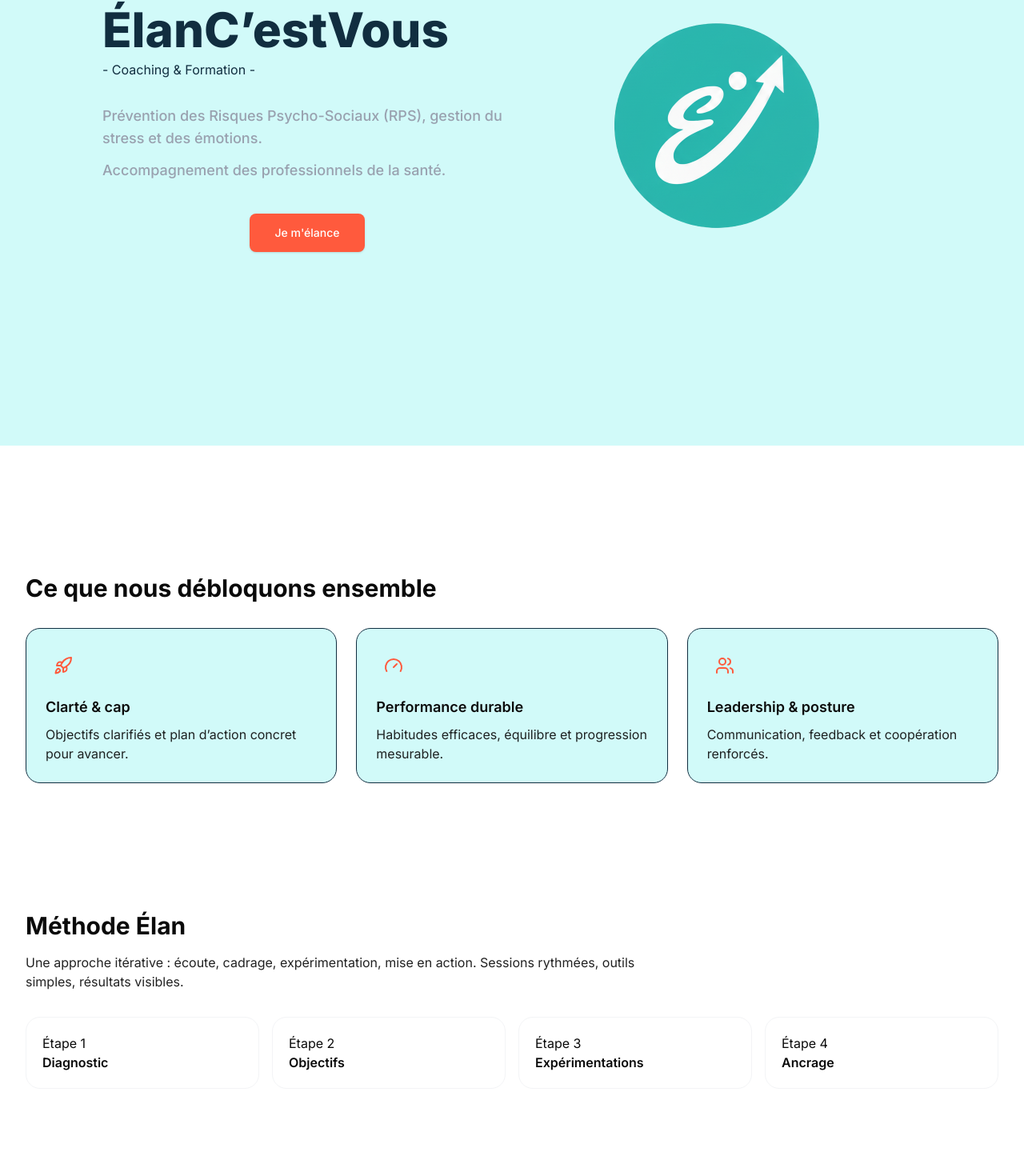
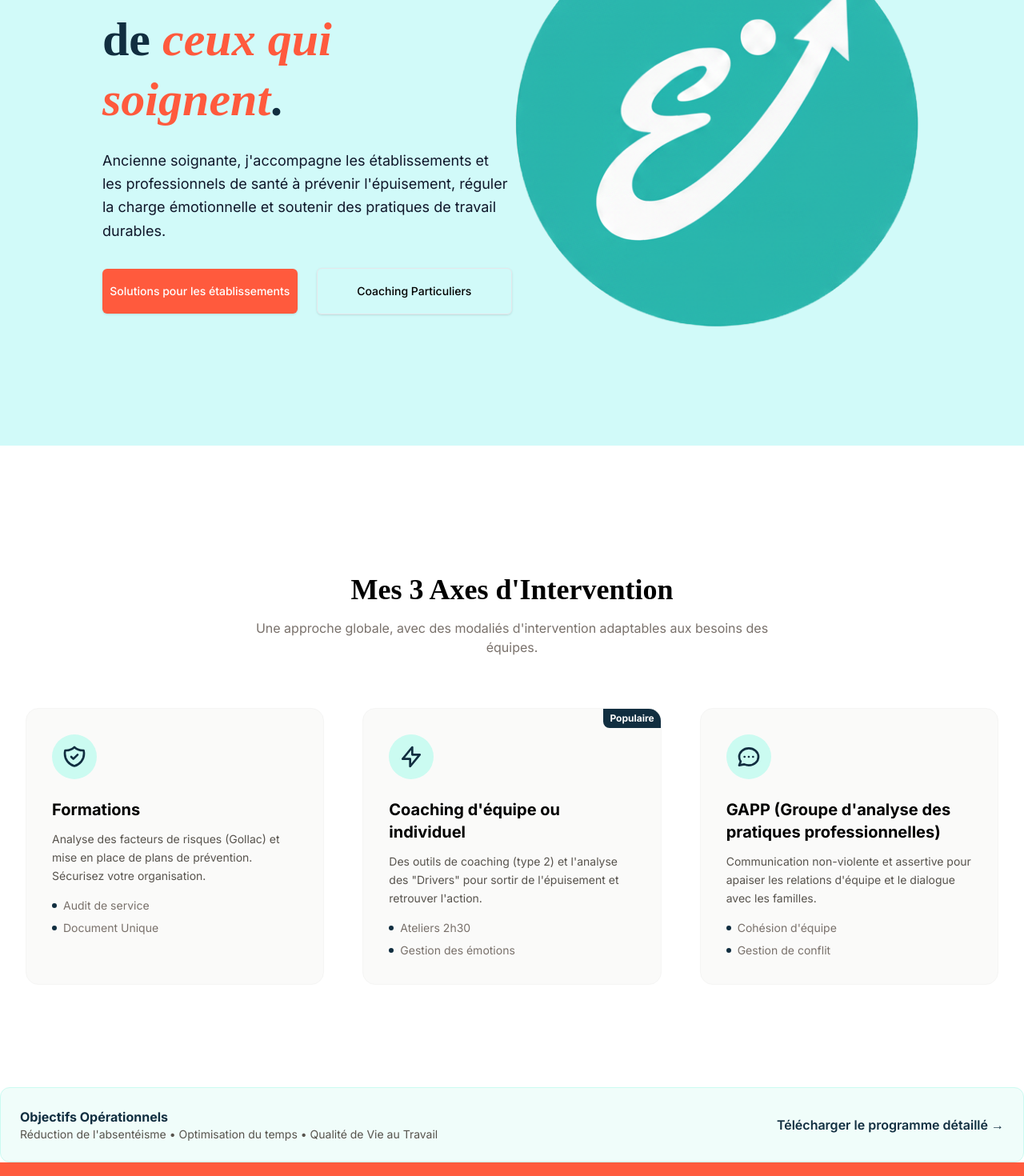
Before and after one commit to thacac/elancestvous, a Next.js app: page / in a window 1280 px wide. Shown: the part 240-1710 px from the top of the page at 80% size. Built offline with nearby package versions, Linux system fonts and the light colour scheme.

Commit message:
on continue la mise en page

```diff
--- a/app/globals.css
+++ b/app/globals.css
@@ -13,28 +13,8 @@
   }
 }
 
-/* @plugin "daisyui/theme" {
-  name: "elancestvous";
-  default: true;
-  prefersdark: false;
-  color-scheme: light;
-  --color-primary: #112e40;
-  --color-secondary: #0F172A;
-  --color-accent: #FF5A3D;
-  --color-neutral: #1F2937;
-  --color-base-100: #FFFFFF;
-  --color-info: #38BDF8;
-  --color-success: #22C55E;
-  --color-warning: #F59E0B;
-  --color-error: #EF4444;
-  --color-brand-dark: #112e40;
-  --color-brand-light: #f1f5f9;
-  --color-brand-pastel: "#d1faf9";
-  --font-sans: Inter, system-ui, Segoe UI, Roboto, Arial, sans-serif;
-} */
-
 :root {
-  --header: var(--color-brand-pastel);
+  /* --header: var(--color-brand-pastel);
   --radius: 0.625rem;
   --background: oklch(1 0 0);
   --foreground: oklch(0.145 0 0);
@@ -42,33 +22,16 @@
   --card-foreground: oklch(0.145 0 0);
   --popover: oklch(1 0 0);
   --popover-foreground: oklch(0.145 0 0);
-  --primary: #112e40;
   --primary-foreground: oklch(0.985 0 0);
   --secondary: oklch(0.97 0 0);
   --secondary-foreground: oklch(0.205 0 0);
   --muted: oklch(0.97 0 0);
   --muted-foreground: oklch(0.556 0 0);
-  --accent: #FF5A3D;
   --accent-foreground: #f1f5f9;
-  --destructive: oklch(0.577 0.245 27.325);
-  --border: oklch(0.922 0 0);
-  --input: oklch(0.922 0 0);
-  --ring: oklch(0.708 0 0);
-  --chart-1: oklch(0.646 0.222 41.116);
-  --chart-2: oklch(0.6 0.118 184.704);
-  --chart-3: oklch(0.398 0.07 227.392);
-  --chart-4: oklch(0.828 0.189 84.429);
-  --chart-5: oklch(0.769 0.188 70.08);
-  --sidebar: oklch(0.985 0 0);
-  --sidebar-foreground: oklch(0.145 0 0);
-  --sidebar-primary: oklch(0.205 0 0);
-  --sidebar-primary-foreground: oklch(0.985 0 0);
-  --sidebar-accent: oklch(0.97 0 0);
-  --sidebar-accent-foreground: oklch(0.205 0 0);
-  --sidebar-border: oklch(0.922 0 0);
-  --sidebar-ring: oklch(0.708 0 0);
+  --destructive: oklch(0.577 0.245 27.325); */
+  /* --input: oklch(0.922 0 0);
+  --ring: oklch(0.708 0 0); */
   /* Personnal vars */
-  --color-brand-pastel: #d1faf9;
 }
 
 .hero {
@@ -82,46 +45,24 @@
   @apply px-4 sm:px-6 lg:px-8 mx-auto max-w-7xl;
 }
 
-
-@theme inline {
-  --radius-sm: calc(var(--radius) - 4px);
-  --radius-md: calc(var(--radius) - 2px);
-  --radius-lg: var(--radius);
-  --radius-xl: calc(var(--radius) + 4px);
-  --radius-2xl: calc(var(--radius) + 8px);
-  --radius-3xl: calc(var(--radius) + 12px);
-  --radius-4xl: calc(var(--radius) + 16px);
-  --color-background: var(--background);
-  --color-foreground: var(--foreground);
-  --color-card: var(--card);
-  --color-card-foreground: var(--card-foreground);
-  --color-popover: var(--popover);
-  --color-popover-foreground: var(--popover-foreground);
-  --color-primary: var(--primary);
-  --color-primary-foreground: var(--primary-foreground);
-  --color-secondary: var(--secondary);
-  --color-secondary-foreground: var(--secondary-foreground);
-  --color-muted: var(--muted);
-  --color-muted-foreground: var(--muted-foreground);
-  --color-accent: var(--accent);
-  --color-accent-foreground: var(--accent-foreground);
-  --color-destructive: var(--destructive);
-  --color-border: var(--border);
-  --color-input: var(--input);
-  --color-ring: var(--ring);
-  --color-chart-1: var(--chart-1);
-  --color-chart-2: var(--chart-2);
-  --color-chart-3: var(--chart-3);
-  --color-chart-4: var(--chart-4);
-  --color-chart-5: var(--chart-5);
-  --color-sidebar: var(--sidebar);
-  --color-sidebar-foreground: var(--sidebar-foreground);
-  --color-sidebar-primary: var(--sidebar-primary);
-  --color-sidebar-primary-foreground: var(--sidebar-primary-foreground);
-  --color-sidebar-accent: var(--sidebar-accent);
-  --color-sidebar-accent-foreground: var(--sidebar-accent-foreground);
-  --color-sidebar-border: var(--sidebar-border);
-  --color-sidebar-ring: var(--sidebar-ring);
+@theme {
+  --font-sans: 'Inter', sans-serif;
+  --font-serif: 'Playfair Display', serif;
+  --foreground: oklch(0.145 0 0);
+  --border: oklch(0.922 0 0);
+  --input: oklch(0.922 0 0);
+  --ring: oklch(0.708 0 0);
+  /* Personnal vars */
+  --color-primary: #112e40;
+  --color-primary-foreground: oklch(0.985 0 0);
+  --color-secondary: #0F172A;
+  --color-secondary-foreground: oklch(0.205 0 0);
+  --color-accent: #FF5A3D;
+  --color-accent-foreground: #f1f5f9;
+  --color-muted: #93999b98;
+  --color-muted-foreground: oklch(0.556 0 0);
+  --color-pastel: #d1faf9;
+  --color-logo: #29b5ad;
 }
 
 .dark {
@@ -143,26 +84,14 @@
   --border: oklch(1 0 0 / 10%);
   --input: oklch(1 0 0 / 15%);
   --ring: oklch(0.556 0 0);
-  --chart-1: oklch(0.488 0.243 264.376);
-  --chart-2: oklch(0.696 0.17 162.48);
-  --chart-3: oklch(0.769 0.188 70.08);
-  --chart-4: oklch(0.627 0.265 303.9);
-  --chart-5: oklch(0.645 0.246 16.439);
   --sidebar: oklch(0.205 0 0);
-  --sidebar-foreground: oklch(0.985 0 0);
-  --sidebar-primary: oklch(0.488 0.243 264.376);
-  --sidebar-primary-foreground: oklch(0.985 0 0);
-  --sidebar-accent: oklch(0.269 0 0);
-  --sidebar-accent-foreground: oklch(0.985 0 0);
-  --sidebar-border: oklch(1 0 0 / 10%);
-  --sidebar-ring: oklch(0.556 0 0);
 }
 
-@layer base {
+/* @layer base {
   * {
     @apply border-border outline-ring/50;
   }
   body {
     @apply bg-background text-foreground;
   }
-}
+} */
--- a/app/page.tsx
+++ b/app/page.tsx
@@ -9,98 +9,128 @@ export default function Home() {
     <>
       {/* HERO */}
       <Hero />
-      {/* <section className="relative overflow-hidden">
-        <div className="absolute inset-0 bg-linear-to-b from-brand.light/60 to-white pointer-events-none" />
-        <div className="container-p py-20 lg:py-28 flex flex-col-reverse lg:flex-row items-center gap-12">
-          <div className="max-w-2xl">
-            <div className="inline-flex items-center gap-2 px-3 py-1 rounded-full bg-brand.primary/10 text-brand-dark text-sm mb-5">
-              <span className="w-2 h-2 rounded-full bg-brand.accent animate-pulse" />
-              Accélérez votre impact
+      {/* AXES */}
+      <section id="axes-de-travail" className="py-20 bg-white relative">
+        <div className="max-w-7xl mx-auto px-4 sm:px-6 lg:px-8">
+          <div className="text-center mb-16">
+            <p className="text-3xl font-serif font-bold text-dark sm:text-4xl mb-4">
+              Mes 3 Axes d'Intervention
+            </p>
+            <h2 className="text-stone-500 max-w-2xl mx-auto">
+              Une approche globale, avec des modaliés d'intervention adaptables
+              aux besoins des équipes.
+            </h2>
+          </div>
+          <div className="grid grid-cols-1 md:grid-cols-3 gap-8 lg:gap-12">
+            <div className="group bg-stone-50 p-8 rounded-2xl border border-stone-100 hover:shadow-xl transition duration-300">
+              <div className="w-14 h-14 bg-teal-100 rounded-full flex items-center justify-center text-primary mb-6 group-hover:bg-primary group-hover:text-white transition">
+                <svg
+                  className="w-8 h-8"
+                  fill="none"
+                  stroke="currentColor"
+                  viewBox="0 0 24 24"
+                >
+                  <path
+                    strokeLinecap="round"
+                    strokeLinejoin="round"
+                    strokeWidth="2"
+                    d="M9 12l2 2 4-4m5.618-4.016A11.955 11.955 0 0112 2.944a11.955 11.955 0 01-8.618 3.04A12.02 12.02 0 003 9c0 5.591 3.824 10.29 9 11.622 5.176-1.332 9-6.03 9-11.622 0-1.042-.133-2.052-.382-3.016z"
+                  ></path>
+                </svg>
+              </div>
+              <h3 className="text-xl font-bold text-dark mb-3">Formations</h3>
+              <p className="text-stone-600 mb-4 text-sm leading-relaxed">
+                Analyse des facteurs de risques (Gollac) et mise en place de
+                plans de prévention. Sécurisez votre organisation.
+              </p>
+              <ul className="text-sm text-stone-500 space-y-2">
+                <li className="flex items-center">
+                  <span className="w-1.5 h-1.5 bg-primary rounded-full mr-2"></span>
+                  Audit de service
+                </li>
+                <li className="flex items-center">
+                  <span className="w-1.5 h-1.5 bg-primary rounded-full mr-2"></span>
+                  Document Unique
+                </li>
+              </ul>
             </div>
-            <h1 className="text-4xl lg:text-6xl font-extrabold leading-tight">
-              ÉlanC’estVous
-              <span className="text-brand.accent"> — Coaching & Formation</span>
-            </h1>
-            <p className="mt-6 text-lg opacity-90">
-              J’aide les professionnels et les équipes à passer de l’intention à l’action
-              grâce à un accompagnement sur-mesure, pragmatique et humain.
-            </p>
-            <div className="mt-8 flex flex-wrap items-center gap-3">
-              <Link href="/contact" className="btn-brand">
-                Me contacter <ArrowRight size={18} />
-              </Link>
-              <Link href="/a-propos" className="btn rounded-2xl btn-ghost">
-                En savoir plus
-              </Link>
+
+            <div className="group bg-stone-50 p-8 rounded-2xl border border-stone-100 hover:shadow-xl transition duration-300 relative overflow-hidden">
+              <div className="absolute top-0 right-0 bg-primary text-white text-xs px-2 py-1 rounded-bl-lg font-bold">
+                Populaire
+              </div>
+              <div className="w-14 h-14 bg-teal-100 rounded-full flex items-center justify-center text-primary mb-6 group-hover:bg-primary group-hover:text-white transition">
+                <svg
+                  className="w-8 h-8"
+                  fill="none"
+                  stroke="currentColor"
+                  viewBox="0 0 24 24"
+                >
+                  <path
+                    strokeLinecap="round"
+                    strokeLinejoin="round"
+                    strokeWidth="2"
+                    d="M13 10V3L4 14h7v7l9-11h-7z"
+                  ></path>
+                </svg>
+              </div>
+              <h3 className="text-xl font-bold text-dark mb-3">
+                Coaching d'équipe ou individuel
+              </h3>
+              <p className="text-stone-600 mb-4 text-sm leading-relaxed">
+                Des outils de coaching (type 2) et l'analyse des "Drivers" pour
+                sortir de l'épuisement et retrouver l'action.
+              </p>
+              <ul className="text-sm text-stone-500 space-y-2">
+                <li className="flex items-center">
+                  <span className="w-1.5 h-1.5 bg-primary rounded-full mr-2"></span>
+                  Ateliers 2h30
+                </li>
+                <li className="flex items-center">
+                  <span className="w-1.5 h-1.5 bg-primary rounded-full mr-2"></span>
+                  Gestion des émotions
+                </li>
+              </ul>
+            </div>
+
+            <div className="group bg-stone-50 p-8 rounded-2xl border border-stone-100 hover:shadow-xl transition duration-300">
+              <div className="w-14 h-14 bg-teal-100 rounded-full flex items-center justify-center text-primary mb-6 group-hover:bg-primary group-hover:text-white transition">
+                <svg
+                  className="w-8 h-8"
+                  fill="none"
+                  stroke="currentColor"
+                  viewBox="0 0 24 24"
+                >
+                  <path
+                    strokeLinecap="round"
+                    strokeLinejoin="round"
+                    strokeWidth="2"
+                    d="M8 12h.01M12 12h.01M16 12h.01M21 12c0 4.418-4.03 8-9 8a9.863 9.863 0 01-4.255-.949L3 20l1.395-3.72C3.512 15.042 3 13.574 3 12c0-4.418 4.03-8 9-8s9 3.582 9 8z"
+                  ></path>
+                </svg>
+              </div>
+              <h3 className="text-xl font-bold text-dark mb-3">
+                GAPP (Groupe d'analyse des pratiques professionnelles)
+              </h3>
+              <p className="text-stone-600 mb-4 text-sm leading-relaxed">
+                Communication non-violente et assertive pour apaiser les
+                relations d'équipe et le dialogue avec les familles.
+              </p>
+              <ul className="text-sm text-stone-500 space-y-2">
+                <li className="flex items-center">
+                  <span className="w-1.5 h-1.5 bg-primary rounded-full mr-2"></span>
+                  Cohésion d'équipe
+                </li>
+                <li className="flex items-center">
+                  <span className="w-1.5 h-1.5 bg-primary rounded-full mr-2"></span>
+                  Gestion de conflit
+                </li>
+              </ul>
             </div>
           </div>
-          <div className="relative">
-            <div className="absolute -inset-6 -z-10 rounded-full blur-3xl opacity-30 bg-brand.primary" />
-            <Image src="/logo-elancestvous.jpg" width={360} height={360} alt="Logo ÉlanC’estVous" className="drop-shadow-xl" />
-          </div>
-        </div>
-      </section> */}
-
-      {/* VALEUR */}
-      <section className="container-p py-14 lg:py-20">
-        <h2 className="text-2xl lg:text-3xl font-bold mb-8">Ce que nous débloquons ensemble</h2>
-        <div className="grid sm:grid-cols-2 lg:grid-cols-3 gap-6">
-          <Card icon={<Rocket className="text-accent" />} title="Clarté & cap" text="Objectifs clarifiés et plan d’action concret pour avancer." />
-          <Card icon={<Gauge className="text-accent"/>} title="Performance durable" text="Habitudes efficaces, équilibre et progression mesurable." />
-          <Card icon={<Users className="text-accent"/>} title="Leadership & posture" text="Communication, feedback et coopération renforcés." />
         </div>
       </section>
-
-      {/* MÉTHODE */}
-      <section className="bg-brand.light">
-        <div className="container-p py-14 lg:py-20">
-          <h2 className="text-2xl lg:text-3xl font-bold mb-4">Méthode Élan</h2>
-          <p className="max-w-3xl opacity-90">
-            Une approche itérative : écoute, cadrage, expérimentation, mise en action.
-            Sessions rythmées, outils simples, résultats visibles.
-          </p>
-          <ul className="mt-8 grid gap-4 sm:grid-cols-2 lg:grid-cols-4">
-            {[
-              { n: 1, t: "Diagnostic" },
-              { n: 2, t: "Objectifs" },
-              { n: 3, t: "Expérimentations" },
-              { n: 4, t: "Ancrage" },
-            ].map((s) => (
-              <li key={s.n} className="p-5 rounded-2xl bg-white shadow-soft border border-gray-100">
-                <span className="mb-3">Étape {s.n}</span>
-                <p className="font-semibold">{s.t}</p>
-              </li>
-            ))}
-          </ul>
-        </div>
-      </section>
-
-      {/* PREUVE SOCIALE */}
-      <section className="container-p py-14 lg:py-20">
-        <h2 className="text-2xl lg:text-3xl font-bold mb-8">Ils/elles témoignent</h2>
-        <div className="grid md:grid-cols-2 gap-6">
-          {[1, 2].map((i) => (
-            <article key={i} className="p-6 rounded-2xl bg-white shadow-soft border border-gray-100">
-              <p className="italic">“Un accompagnement percutant qui m’a permis d’oser et d’avancer.”</p>
-              <p className="mt-3 font-semibold">— Client·e {i}</p>
-            </article>
-          ))}
-        </div>
-      </section>
-
       <CTA />
     </>
   );
 }
-
-function Card({ icon, title, text }: { icon: React.ReactNode; title: string; text: string }) {
-  return (
-    <div className="p-6 rounded-2xl bg-[#d1faf9] shadow-soft border border-primary">
-      <div className="w-11 h-11 rounded-xl grid place-items-center bg-brand.primary/15 mb-4">
-        {icon}
-      </div>
-      <h3 className="font-semibold text-lg">{title}</h3>
-      <p className="opacity-90 mt-2">{text}</p>
-    </div>
-  );
-}
--- a/components/CTA.tsx
+++ b/components/CTA.tsx
@@ -3,20 +3,20 @@ import Link from "next/link";
 export default function CTA() {
   return (
     <section className="relative">
-      <div className="container-p py-16">
-        <div className="rounded-3xl p-8 lg:p-12 bg-linear-to-br from-brand.primary to-brand.accent text-white shadow-soft">
-          <h3 className="text-2xl lg:text-3xl font-extrabold">Prêt·e à donner de l’élan ?</h3>
-          <p className="mt-3 opacity-95 max-w-3xl">Planifions un échange pour clarifier vos enjeux et tracer la prochaine étape.</p>
-          <div className="mt-6 flex flex-wrap gap-3">
-            <Link href="/contact" className="rounded-2xl bg-white text-brand-dark border-none">
-              Discuter de votre besoin
-            </Link>
-            <Link href="/a-propos" className="rounded-2xl">
-              Ma démarche
-            </Link>
+      <div className="mt-12 p-6 bg-teal-50 rounded-xl border border-teal-100 flex flex-col md:flex-row items-center justify-between">
+            <div className="mb-4 md:mb-0">
+              <h4 className="font-bold text-primary">
+                Objectifs Opérationnels
+              </h4>
+              <p className="text-sm text-stone-600">
+                Réduction de l'absentéisme • Optimisation du temps • Qualité de
+                Vie au Travail
+              </p>
+            </div>
+            <button className="text-primary font-semibold hover:underline">
+              Télécharger le programme détaillé →
+            </button>
           </div>
-        </div>
-      </div>
     </section>
   );
 }
--- a/components/home/Hero.tsx
+++ b/components/home/Hero.tsx
@@ -1,37 +1,66 @@
 "use client";
 
+import { buttonVariants } from "@/components/ui/button";
 import Image from "next/image";
 import Link from "next/link";
-import { buttonVariants } from "@/components/ui/button";
 
 export default function Hero() {
   return (
-    <section className="hero flex items-center">
-      <div className="flex flex-col md:flex-row justify-between items-center mx-auto max-w-5xl">
-        <div className="order-last flex-1 flex flex-col justify-center text-center md:order-first md:text-left">
-          <h1 className="text-4xl lg:text-6xl font-extrabold leading-tight text-primary">
-            ÉlanC’estVous
+    <section className="relative bg-pastel flex flex-col md:flex-row md:items-center px-6 min-h-screen h-fit -top-20 pb-10 md:pb-0">
+      <div className="bg-light flex flex-col lg:flex-row justify-between items-center mx-auto max-w-5xl">
+        <div className="order-last flex-1 flex flex-col justify-center text-center md:my-0 lg:order-first md:text-left">
+          <span className="inline-block py-1 px-3 rounded-full bg-muted text-primary text-[0.65rem] font-semibold mb-6 tracking-wide uppercase w-fit mx-auto md:mx-0">
+            Santé au travail & Performance Humaine
+          </span>
+          <h1 className="text-5xl lg:text-6xl font-serif font-bold text-primary leading-tight mb-6">
+            Préserver la santé de&nbsp;
+            <span className="text-accent italic">ceux qui soignent</span>.
           </h1>
-          <h2 className="text-primary te"> - Coaching & Formation -</h2>
-          <p className="mt-8 text-lg font-medium text-pretty text-gray-400 px-8 md:px-0">
-            Prévention des Risques Psycho-Sociaux (RPS), gestion du stress et des émotions.
+          <p className="text-lg text-secondary leading-relaxed max-w-2xl">
+            Ancienne soignante, j'accompagne les établissements et les
+            professionnels de santé à prévenir l'épuisement, réguler la charge
+            émotionnelle et soutenir des pratiques de travail durables.
           </p>
-          <p className="mt-3 text-lg font-medium text-pretty text-gray-400 px-8 md:px-0">
-            Accompagnement des professionnels de la santé.
-          </p>
-          <div className="mt-10 flex items-center justify-center gap-x-6">
-            <Link  href="#" className={buttonVariants({ variant:"accent", size: "lg" })}>
-              Je m&#39;élance
+          {/* <h2 className="text-primary te"> - Coaching & Formation -</h2> */}
+          {/* <p className="mt-8 text-lg font-medium text-pretty text-gray-400 px-8 md:px-0">
+      Prévention des Risques Psycho-Sociaux (RPS), gestion du stress et des émotions.
+      </p>
+      <p className="mt-3 text-lg font-medium text-pretty text-gray-400 px-8 md:px-0">
+      Accompagnement des professionnels de la santé.
+      </p> */}
+          <div className="my-8 flex flex-col md:flex-row items-center justify-center gap-y-2 md:gap-x-6">
+            <Link
+              href="#"
+              className={`${buttonVariants({
+                variant: "accent",
+                size: "wide_sm",
+              })} md:${buttonVariants({
+                variant: "accent",
+                size: "wide_md",
+              })} `}
+            >
+              Solutions pour les établissements
+            </Link>
+            <Link
+              href="#"
+              className={`${buttonVariants({
+                variant: "outline",
+                size: "wide_sm",
+              })} md:${buttonVariants({
+                variant: "outline",
+                size: "wide_md",
+              })} `}
+            >
+              Coaching Particuliers
             </Link>
           </div>
         </div>
-        <div className="flex-1 flex items-center justify-center md:flex">
+        <div className="flex-1 flex items-center justify-center order-first lg:order-last mt-8 md:mt-0">
           <Image
             src="/logo_elancestvous.png"
-            width={0}
-            height={0}
-            sizes="100vw"
-            style={{ width: "100%", height: "auto" }}
+            width={400}
+            height={400}
+            className="w-full max-w-md xl:max-w-2xl"
             alt="Logo ÉlanC’estVous"
           />
         </div>
--- a/components/ui/button.tsx
+++ b/components/ui/button.tsx
@@ -18,7 +18,7 @@ const buttonVariants = cva(
         secondary:
           "bg-secondary text-secondary-foreground shadow-sm hover:bg-secondary/80",
         accent:
-          "bg-accent text-white shadow-sm hover:bg-accent/90",
+          "bg-accent text-white shadow-sm hover:bg-brand-accent/90",
         ghost: "hover:bg-accent hover:text-accent-foreground",
         link: "text-primary underline-offset-4 hover:underline",
       },
@@ -26,6 +26,8 @@ const buttonVariants = cva(
         default: "h-9 px-2 py-4 cursor-pointer",
         sm: "h-8 rounded-md px-3 text-xs",
         lg: "h-10 rounded-md px-8 py-6",
+        wide_sm: "w-9/10 h-9 px-2 py-7 cursor-pointer",
+        wide_md: "w-9/10 h-9 px-2 py-4 cursor-pointer",
         icon: "h-9 w-9",
       },
     },
--- a/tailwind.config.ts
+++ /dev/null
@@ -1,30 +0,0 @@
-import type { Config } from "tailwindcss";
-
-const config: Config = {
-  content: [
-    "./app/**/*.{ts,tsx}",
-    "./components/**/*.{ts,tsx}",
-    "./pages/**/*.{ts,tsx}",
-  ],
-  theme: {
-    extend: {
-      colors: {
-        brand: {
-          primary: "#16BFBF",
-          accent: "#FF5A3D",
-          dark: "#0F172A",
-          light: "#F1F5F9",
-          pastel: "#D1FAF9",
-        },
-      },
-      fontFamily: {
-        sans: ["Inter", "system-ui", "Segoe UI", "Roboto", "Arial", "sans-serif"],
-      },
-      boxShadow: {
-        soft: "0 10px 30px rgba(0,0,0,0.06)",
-      },
-    },
-  },
-  plugins: [require("@tailwindcss/typography"), require("@tailwindcss/forms")],
-};
-export default config;
```
Also changed, not shown: components/Navbar.tsx (+4 -7 lines), public/logo_elancestvous.png.
